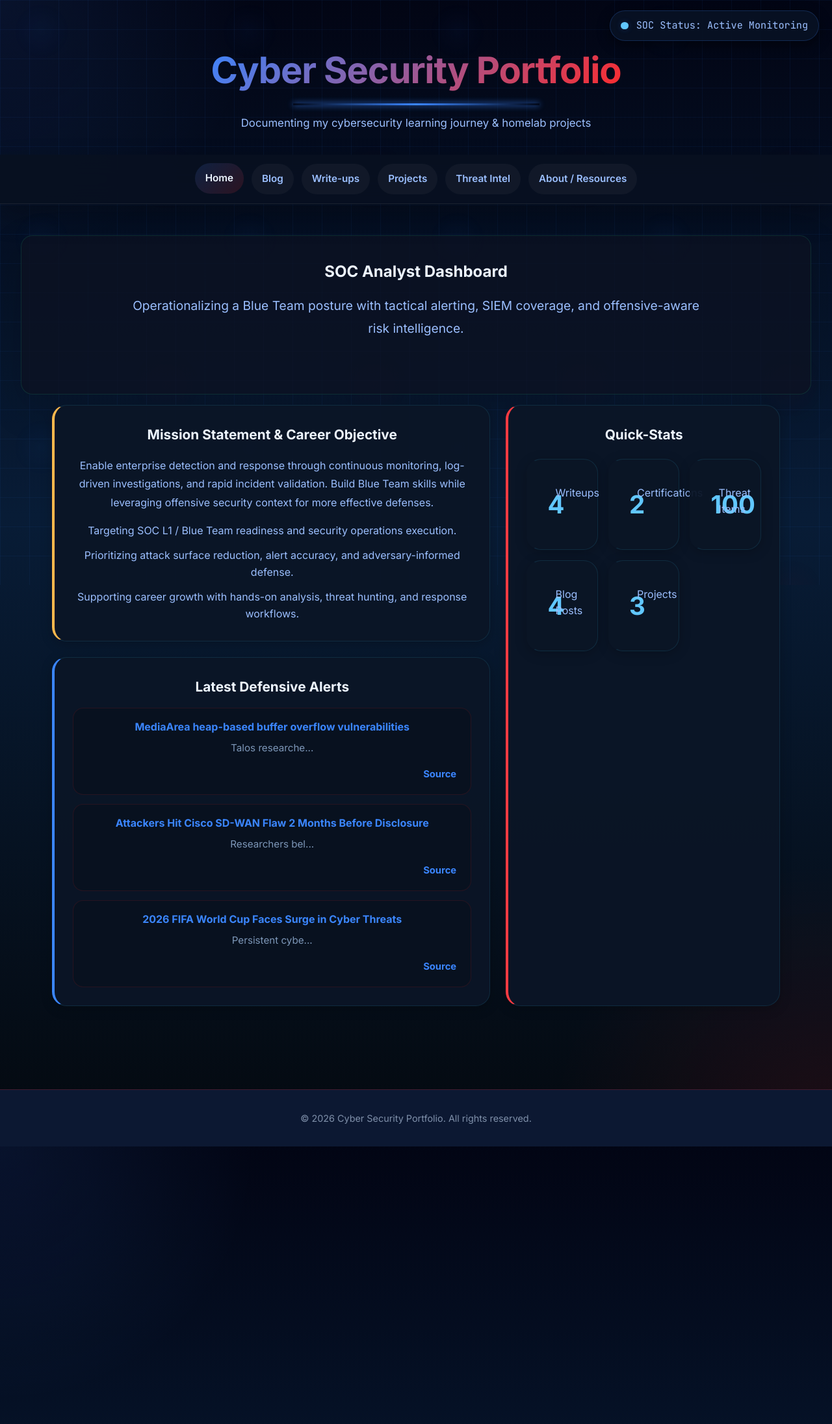
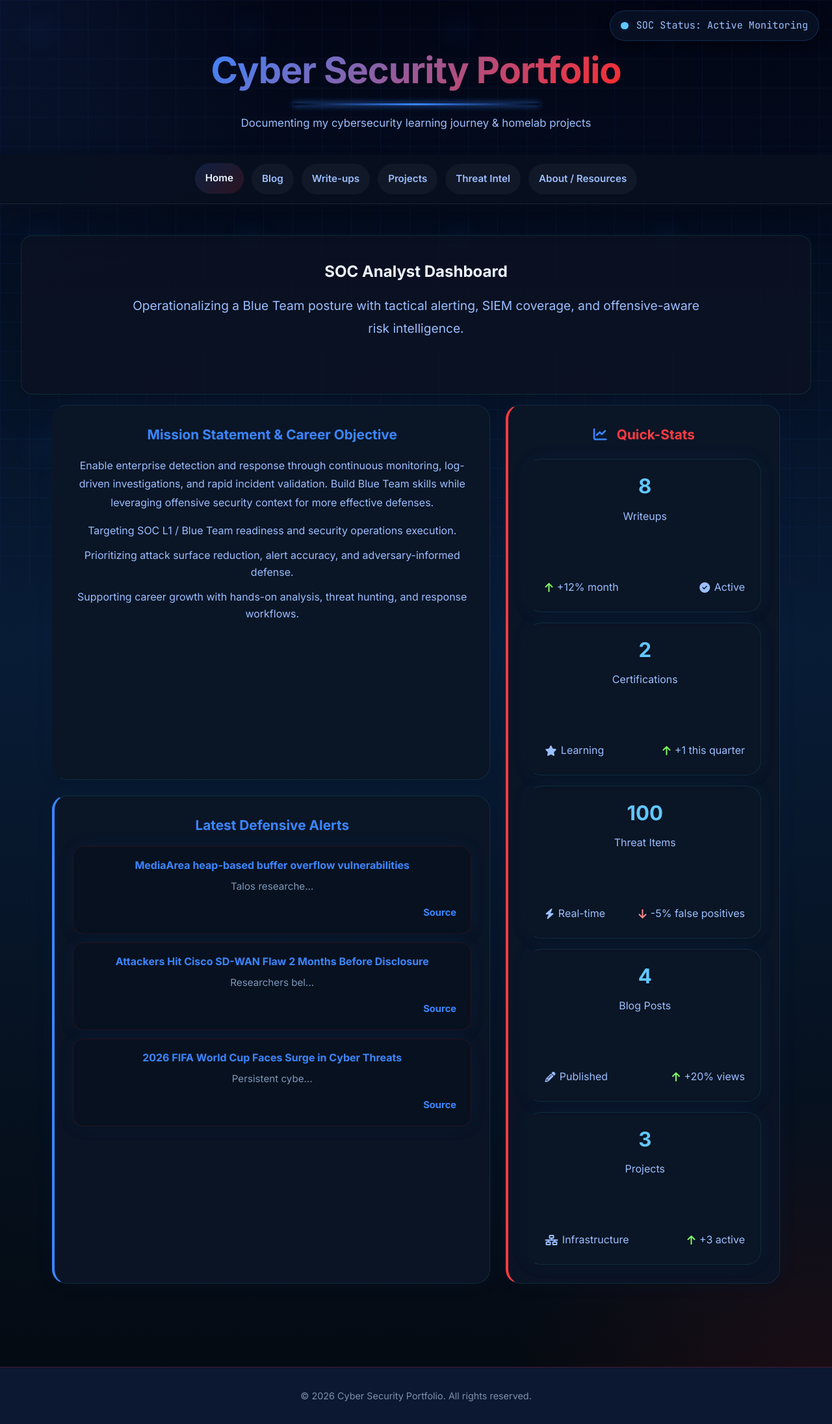
Before and after one commit to bytepo1arbear/cybersecurityblog, a Jekyll site: the page built from index.md, in a window 1280 px wide. Shown: the whole page at 65% size. Built offline with Jekyll 4.4.1, drawn with Linux system fonts in a browser that asks for light colours; a style sheet for code colours, icons or effects is not loaded; before the commit the page ends 1764 px from its top, so only the background shows below that.

Commit message:
Adjusting layout and adding icons

```diff
--- a/assets/css/style.css
+++ b/assets/css/style.css
@@ -170,17 +170,22 @@ body::before {
 .feed-card,
 .timeline-card,
 .platform-card,
-.stats-card {
+.stats-card,
+.post-preview,
+.project-preview,
+.writeup-preview,
+.resource-section,
+.resource-section-full,
+.single-post,
+.alert-item,
+.timeline-card {
   background: rgba(11, 22, 38, 0.95);
   border: 1px solid rgba(61, 209, 255, 0.12);
   border-left: 4px solid transparent;
   border-radius: 22px;
   padding: 1.75rem;
-  box-shadow: var(--shadow-sm);
-}
-
-.widget-card.primary {
-  border-left-color: var(--accent-amber);
+  box-shadow: var(--shadow-sm), 0 0 28px rgba(59, 134, 255, 0.08);
+  transition: transform 0.24s ease, box-shadow 0.24s ease;
 }
 
 .widget-card.secondary {
@@ -189,6 +194,18 @@ body::before {
 
 .widget-card.tertiary {
   border-left-color: var(--accent-alert);
+}
+
+.widget-card.primary h2 {
+  color: var(--accent-primary);
+}
+
+.widget-card.secondary h2 {
+  color: var(--accent-blue);
+}
+
+.widget-card.tertiary h2 {
+  color: var(--accent-alert);
 }
 
 .widget-card h2,
@@ -199,6 +216,7 @@ body::before {
   font-size: 1.3rem;
   margin-bottom: 1rem;
   color: var(--text-primary);
+  text-shadow: 0 0 12px rgba(255,255,255,0.05);
 }
 
 .widget-card p,
@@ -242,25 +260,110 @@ body::before {
 
 .stats-board {
   display: grid;
-  grid-template-columns: repeat(3, minmax(0, 1fr));
+  grid-template-columns: 1fr;
   gap: 1rem;
   margin-top: 1.3rem;
 }
 
 .stats-card {
+  display: flex;
+  flex-direction: column;
+  justify-content: space-between;
+  align-items: stretch;
+  gap: 1rem;
+  min-height: 170px;
+  padding: 1.5rem;
+}
+
+.stats-card strong {
+  font-size: 1.95rem;
+  line-height: 1.1;
+  color: var(--accent-cyan);
+}
+
+.stats-card span {
+  color: var(--text-secondary);
+  font-size: 1rem;
+}
+
+.stat-graph {
   display: grid;
-  grid-template-columns: repeat(4, minmax(0, 1fr));
-  min-height: 140px;
-  align-content: center;
-}
-
-.stats-card strong {
-  font-size: 2.4rem;
-  color: var(--accent-cyan);
-}
-
-.stats-card span {
-  color: var(--text-secondary);
+  grid-template-columns: repeat(5, 1fr);
+  gap: 0.45rem;
+  align-items: end;
+  height: 42px;
+  margin-top: 0.6rem;
+}
+
+.stat-bar {
+  width: 100%;
+  border-radius: 999px;
+  background: rgba(255,255,255,0.06);
+  position: relative;
+  overflow: hidden;
+}
+
+.stat-bar::after {
+  content: '';
+  display: block;
+  width: var(--fill, 50%);
+  height: 100%;
+  background: linear-gradient(180deg, rgba(59, 134, 255, 0.7), rgba(255, 42, 42, 0.8));
+  transition: width 0.4s ease;
+}
+
+.stat-meta {
+  display: flex;
+  justify-content: space-between;
+  gap: 0.75rem;
+  color: var(--text-secondary);
+  font-size: 0.92rem;
+}
+
+.stat-meta span {
+  display: inline-flex;
+  align-items: center;
+  gap: 0.4rem;
+}
+
+.stat-meta .trend-up {
+  color: #7efc63;
+}
+
+.stat-meta .trend-down {
+  color: #ff8b8b;
+}
+
+.dashboard-grid.single-column {
+  grid-template-columns: 1fr;
+}
+
+.soc-dot {
+  width: 0.72rem;
+  height: 0.72rem;
+  border-radius: 50%;
+  background: var(--accent-cyan);
+  box-shadow: 0 0 10px rgba(59, 134, 255, 0.22);
+  animation: socPulse 6s ease-in-out infinite;
+}
+
+@keyframes socPulse {
+  0%, 40%, 100% {
+    background: var(--accent-cyan);
+    box-shadow: 0 0 10px rgba(59, 134, 255, 0.22);
+  }
+  20%, 60%, 80% {
+    background: var(--accent-red);
+    box-shadow: 0 0 18px rgba(255, 42, 42, 0.3);
+  }
+}
+
+h1 i,
+h2 i,
+h3 i,
+h4 i {
+  margin-right: 0.65rem;
+  color: var(--accent-primary);
 }
 
 .container,
@@ -358,10 +461,13 @@ body::before {
 
 .platform-card.thm {
   text-align: center;
-}
-
+  border-left-color: var(--accent-red);
+}
+
+.platform-card.thm h3 {
   font-size: 2rem;
-  border-left-color: var(--accent-red);
+  line-height: 1.1;
+  word-break: break-word;
 }
 
 .platform-card h3 {
@@ -370,8 +476,6 @@ body::before {
   gap: 0.75rem;
 }
 
-  line-height: 1.1;
-  word-break: break-word;
 .platform-card .platform-meta {
   display: grid;
   gap: 0.55rem;
@@ -1632,7 +1736,8 @@ pre code {
    SINGLE POST/PROJECT/WRITEUP PAGE STYLING
    =========================== */
 .single-post {
-  max-width: 900px;
+  width: 100%;
+  max-width: 1080px;
   margin: 0 auto;
   background: var(--bg-card);
   border: 1px solid var(--border-accent);
--- a/index.md
+++ b/index.md
@@ -42,27 +42,82 @@ permalink: /
   </div>
 
   <article class="widget-card tertiary">
-    <h2>Quick-Stats</h2>
+    <h2><i class="fas fa-chart-line"></i> Quick-Stats</h2>
     <div class="stats-board">
       <div class="stats-card">
         <strong>{{ site.writeups | size }}</strong>
         <span>Writeups</span>
+        <div class="stat-graph">
+          <div class="stat-bar" style="--fill: 70%"></div>
+          <div class="stat-bar" style="--fill: 55%"></div>
+          <div class="stat-bar" style="--fill: 80%"></div>
+          <div class="stat-bar" style="--fill: 65%"></div>
+          <div class="stat-bar" style="--fill: 90%"></div>
+        </div>
+        <div class="stat-meta">
+          <span><i class="fas fa-arrow-up trend-up"></i> +12% month</span>
+          <span><i class="fas fa-check-circle"></i> Active</span>
+        </div>
       </div>
       <div class="stats-card">
         <strong>2</strong>
         <span>Certifications</span>
+        <div class="stat-graph">
+          <div class="stat-bar" style="--fill: 35%"></div>
+          <div class="stat-bar" style="--fill: 45%"></div>
+          <div class="stat-bar" style="--fill: 55%"></div>
+          <div class="stat-bar" style="--fill: 60%"></div>
+          <div class="stat-bar" style="--fill: 70%"></div>
+        </div>
+        <div class="stat-meta">
+          <span><i class="fas fa-star"></i> Learning</span>
+          <span><i class="fas fa-arrow-up trend-up"></i> +1 this quarter</span>
+        </div>
       </div>
       <div class="stats-card">
         <strong>{% if site.data.threats and site.data.threats.items %}{{ site.data.threats.items | size }}{% else %}0{% endif %}</strong>
         <span>Threat Items</span>
+        <div class="stat-graph">
+          <div class="stat-bar" style="--fill: 85%"></div>
+          <div class="stat-bar" style="--fill: 90%"></div>
+          <div class="stat-bar" style="--fill: 78%"></div>
+          <div class="stat-bar" style="--fill: 93%"></div>
+          <div class="stat-bar" style="--fill: 88%"></div>
+        </div>
+        <div class="stat-meta">
+          <span><i class="fas fa-bolt"></i> Real-time</span>
+          <span><i class="fas fa-arrow-down trend-down"></i> -5% false positives</span>
+        </div>
       </div>
       <div class="stats-card">
         <strong>{{ site.posts | size }}</strong>
         <span>Blog Posts</span>
+        <div class="stat-graph">
+          <div class="stat-bar" style="--fill: 60%"></div>
+          <div class="stat-bar" style="--fill: 70%"></div>
+          <div class="stat-bar" style="--fill: 55%"></div>
+          <div class="stat-bar" style="--fill: 75%"></div>
+          <div class="stat-bar" style="--fill: 80%"></div>
+        </div>
+        <div class="stat-meta">
+          <span><i class="fas fa-pencil-alt"></i> Published</span>
+          <span><i class="fas fa-arrow-up trend-up"></i> +20% views</span>
+        </div>
       </div>
       <div class="stats-card">
         <strong>{{ site.projects | size }}</strong>
         <span>Projects</span>
+        <div class="stat-graph">
+          <div class="stat-bar" style="--fill: 50%"></div>
+          <div class="stat-bar" style="--fill: 65%"></div>
+          <div class="stat-bar" style="--fill: 70%"></div>
+          <div class="stat-bar" style="--fill: 80%"></div>
+          <div class="stat-bar" style="--fill: 85%"></div>
+        </div>
+        <div class="stat-meta">
+          <span><i class="fas fa-network-wired"></i> Infrastructure</span>
+          <span><i class="fas fa-arrow-up trend-up"></i> +3 active</span>
+        </div>
       </div>
     </div>
   </article>
```
Also changed, not shown: _writeups/htb-network-monitoring.md (added, +25 -0 lines), _writeups/htb-web-exploit.md (added, +25 -0 lines), _writeups/index.md (+4 -4 lines), _writeups/thm-detection-engineering.md (added, +25 -0 lines), _writeups/thm-privilege-escalation.md (added, +25 -0 lines), blog.html (+25 -7 lines).
